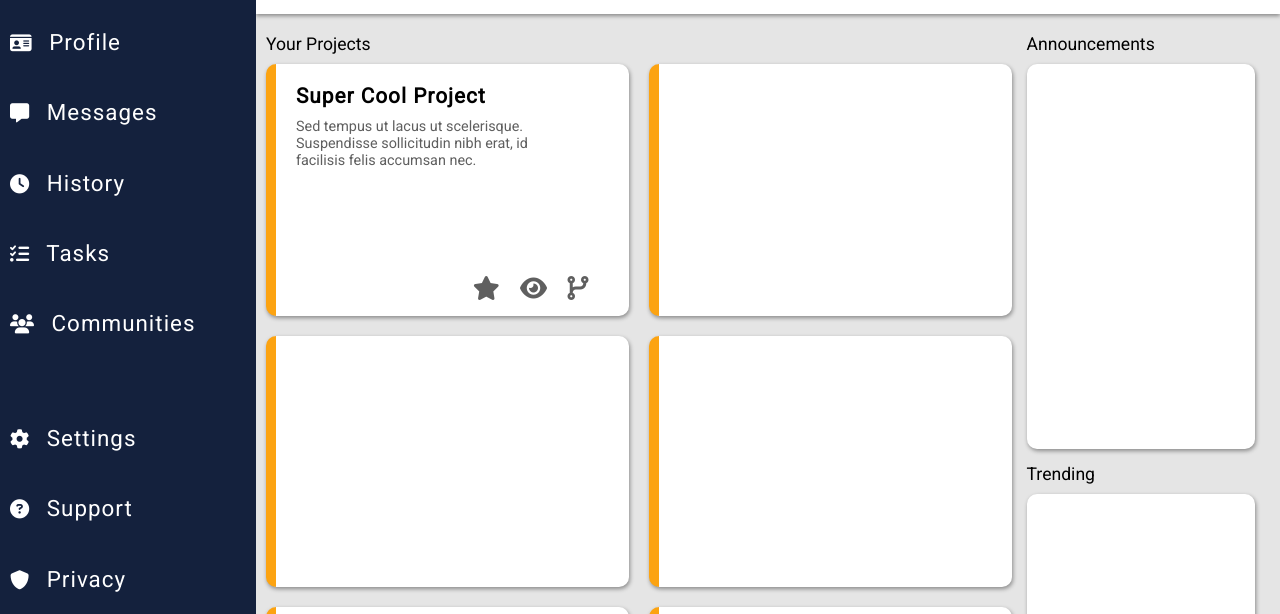
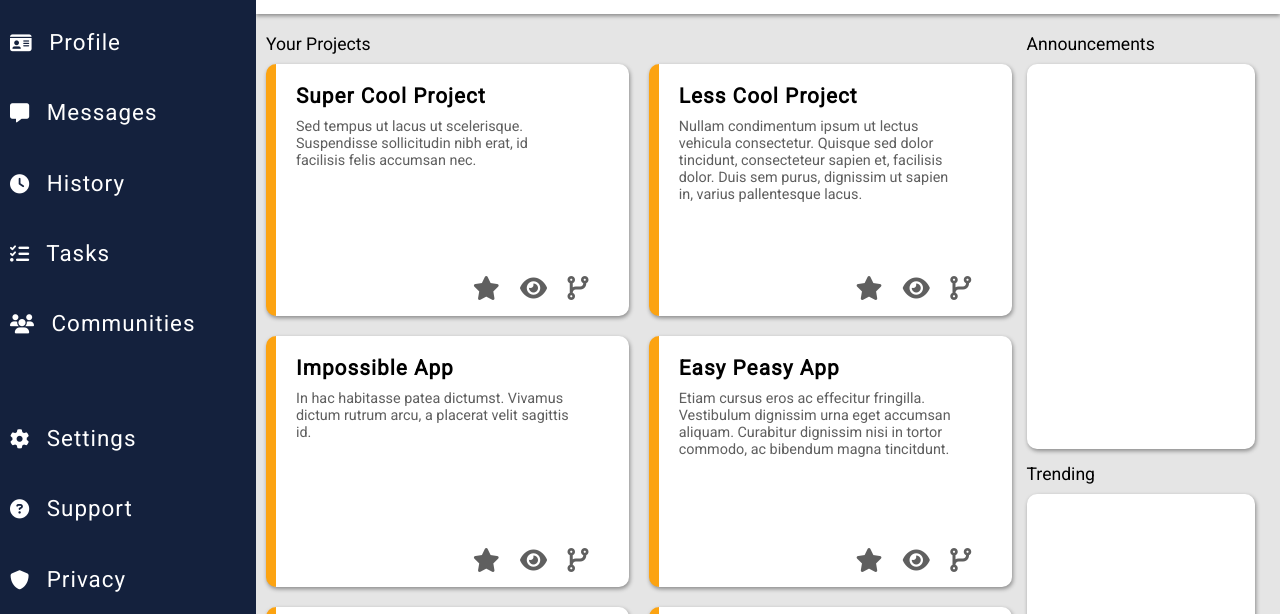
Before and after one commit to savwiley/adminDashboard, a plain HTML site: page index.html in a window 1280 px wide. Shown: the part 186-800 px from the top of the page. Drawn offline with Linux system fonts and the light colour scheme.

Commit message:
fill in all project cells

```diff
--- a/index.html
+++ b/index.html
@@ -98,11 +98,71 @@
           <i class="fa-solid fa-code-branch"></i>
         </div>
       </div>
-      <div class="project" id="less-cool"></div>
-      <div class="project" id="impossible"></div>
-      <div class="project" id="easy"></div>
-      <div class="project" id="block"></div>
-      <div class="project" id="money"></div>
+      <div class="project" id="less-cool">
+        <span class="title">
+          Less Cool Project
+        </span>
+        <span class="description">
+          Nullam condimentum ipsum ut lectus vehicula consectetur. Quisque sed dolor tincidunt, consecteteur sapien et, facilisis dolor. Duis sem purus, dignissim ut sapien in, varius pallentesque lacus.
+        </span>
+        <div class="icons">
+          <i class="fa-solid fa-star"></i>
+          <i class="fa-solid fa-eye"></i>
+          <i class="fa-solid fa-code-branch"></i>
+        </div>
+      </div>
+      <div class="project" id="impossible">
+        <span class="title">
+          Impossible App
+        </span>
+        <span class="description">
+          In hac habitasse patea dictumst. Vivamus dictum rutrum arcu, a placerat velit sagittis id.
+        </span>
+        <div class="icons">
+          <i class="fa-solid fa-star"></i>
+          <i class="fa-solid fa-eye"></i>
+          <i class="fa-solid fa-code-branch"></i>
+        </div>
+      </div>
+      <div class="project" id="easy">
+        <span class="title">
+          Easy Peasy App
+        </span>
+        <span class="description">
+          Etiam cursus eros ac effecitur fringilla. Vestibulum dignissim urna eget accumsan aliquam. Curabitur dignissim nisi in tortor commodo, ac bibendum magna tincitdunt.
+        </span>
+        <div class="icons">
+          <i class="fa-solid fa-star"></i>
+          <i class="fa-solid fa-eye"></i>
+          <i class="fa-solid fa-code-branch"></i>
+        </div>
+      </div>
+      <div class="project" id="block">
+        <span class="title">
+          Ad Blocker
+        </span>
+        <span class="description">
+        Quisque eget rutrum nisl. Nam augue justo, cursus vitae metus vel, pharetra hendrerit felis. Aliquam sed malesuada eros.
+        </span>
+        <div class="icons">
+          <i class="fa-solid fa-star"></i>
+          <i class="fa-solid fa-eye"></i>
+          <i class="fa-solid fa-code-branch"></i>
+        </div>
+      </div>
+      <div class="project" id="money">
+        <span class="title">
+          Money Maker
+        </span>
+        <span class="description">
+          Praesent convallis, libero quis congue elementum, nunc ante faucibus sapien, ac scelerisque tortor purus sit amet ex. Pellentesque mollis nec sem vel aliquam.
+        </span>
+        <div class="icons">
+          <i class="fa-solid fa-star"></i>
+          <i class="fa-solid fa-eye"></i>
+          <i class="fa-solid fa-code-branch"></i>
+        </div>
+      </div>
     </div>
 
     <div id="announce">
```
